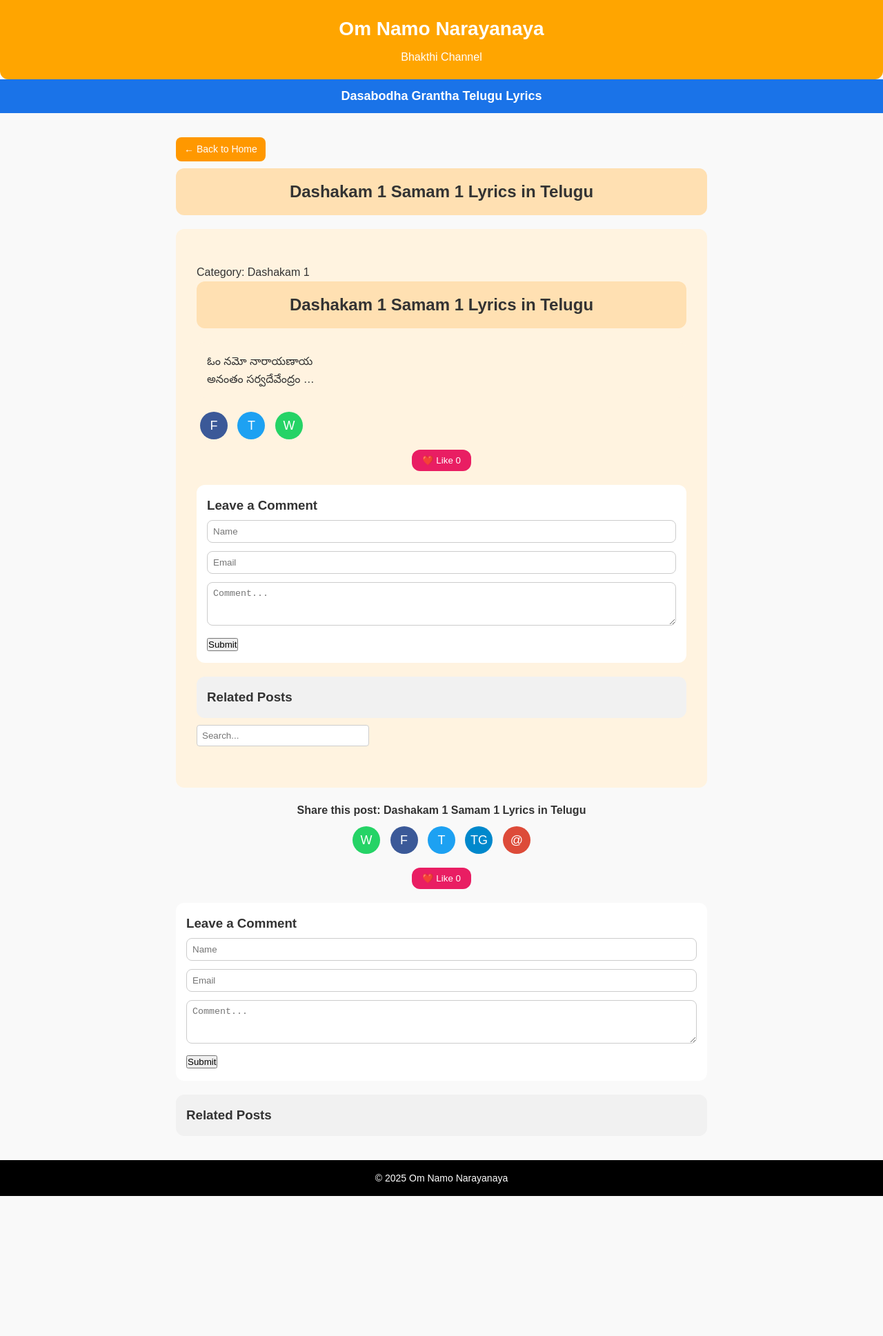
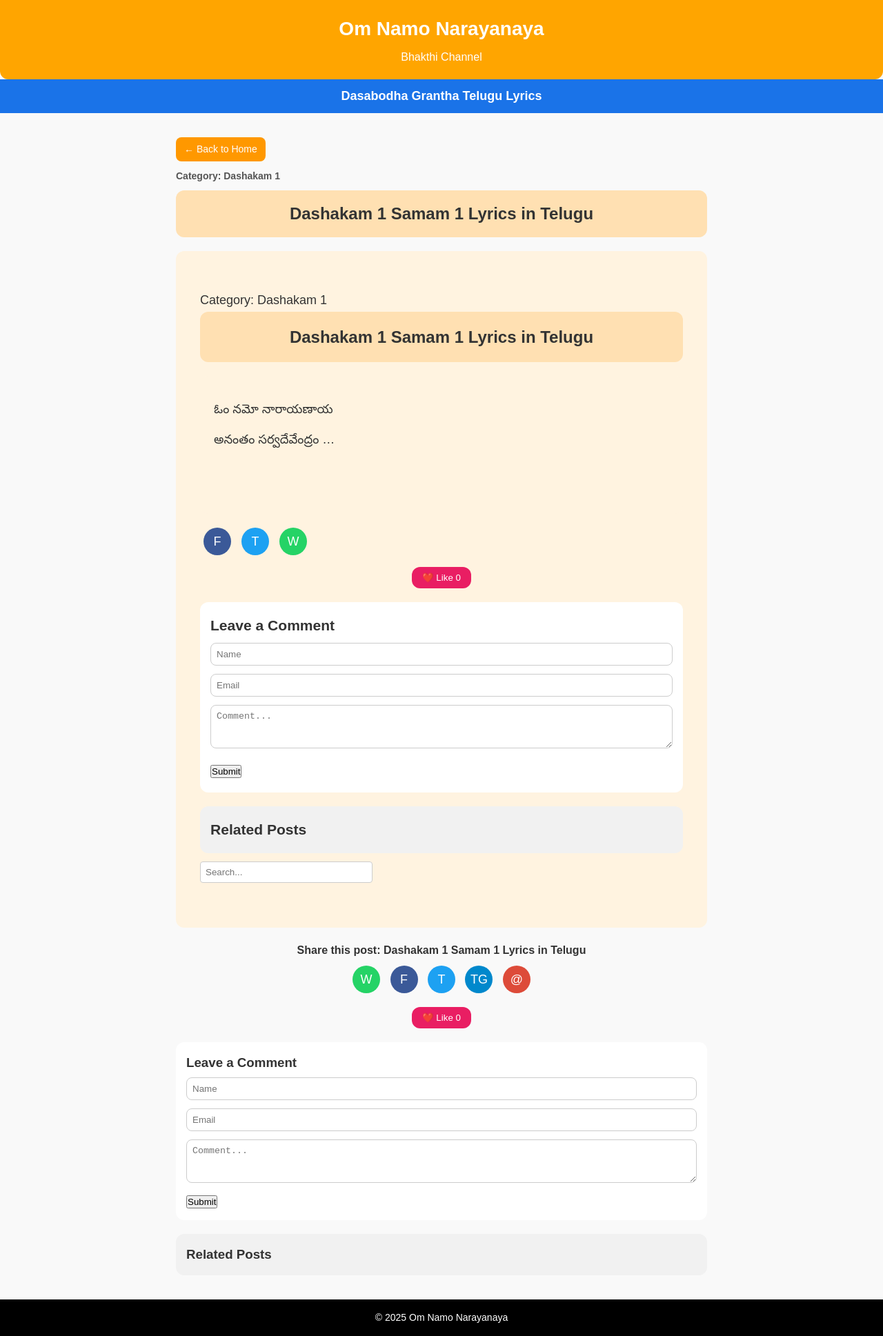
Before and after one commit to csrgnk/gsrgnk.github.io, a Jekyll site: the page built from posts/dashakam-1/index.html, in a window 1280 px wide. Shown: the whole page at 69% size. Built offline with Jekyll 4.4.1, drawn with Linux system fonts in a browser that asks for light colours; comment, search, counter and statistics services are not loaded; before the commit the page ends 1734 px from its top, so only the background shows below that.

Commit message:
Update post.html

```diff
--- a/_layouts/post.html
+++ b/_layouts/post.html
@@ -12,8 +12,18 @@
     header p { margin: 5px 0 0 0; font-size: 16px; }
     .tagline { background: #1a73e8; color: #fff; text-align: center; padding: 10px 0; font-size: 18px; font-weight: bold; }
     .container { max-width: 800px; margin: 20px auto; padding: 15px; }
+    a.back-home { display: inline-block; padding: 6px 12px; background: #ff9800; color: #fff; border-radius: 8px; text-decoration: none; font-size: 14px; margin-bottom: 10px; }
+    /* Category */
+    .category { font-size: 14px; font-weight: bold; margin-bottom: 10px; color: #555; }
+
+    /* Post title */
     .post-title { background: #ffe0b2; padding: 15px; border-radius: 12px; font-size: 24px; font-weight: bold; text-align: center; margin-bottom: 20px; }
-    .post-content { background: #fff3e0; padding: 15px; border-radius: 12px; margin-bottom: 20px; line-height: 1.6; }
+
+    /* Post content */
+    .post-content { background: #fff3e0; padding: 20px; border-radius: 12px; margin-bottom: 20px; line-height: 1.8; min-height: 200px; font-size: 18px; }
+    .post-content p { margin: 12px 0; }
+
+    /* Share Section */
     .share-section { text-align: center; margin: 20px 0; }
     .share-section p { font-weight: bold; margin-bottom: 10px; }
     .share-buttons a { display: inline-block; width: 40px; height: 40px; line-height: 40px; border-radius: 50%; margin: 0 5px; color: #fff; text-align: center; text-decoration: none; font-size: 18px; }
@@ -22,15 +32,21 @@
     .share-buttons .wa { background: #25d366; }
     .share-buttons .tg { background: #0088cc; }
     .share-buttons .em { background: #dd4b39; }
+
+    /* Like Button */
     .like-box { text-align: center; margin: 15px 0; }
     .like-btn { background: #e91e63; color: #fff; padding: 8px 15px; border: none; border-radius: 12px; cursor: pointer; }
+
+    /* Comments */
     .comments { background: #fff; padding: 15px; border-radius: 12px; margin-top: 20px; }
     .comments input, .comments textarea { width: 100%; padding: 8px; margin: 6px 0; border: 1px solid #ccc; border-radius: 8px; }
+
+    /* Related Posts */
     .related { margin-top: 20px; padding: 15px; background: #f1f1f1; border-radius: 12px; }
     .related h3 { margin-top: 0; }
     .related ul { list-style: none; padding: 0; }
     .related li { margin: 5px 0; }
-    a.back-home { display: inline-block; padding: 6px 12px; background: #ff9800; color: #fff; border-radius: 8px; text-decoration: none; font-size: 14px; margin-bottom: 10px; }
+
     @media (max-width: 600px) { .container { padding: 0 10px; } }
   </style>
 </head>
@@ -45,10 +61,14 @@
   <!-- Secondary tagline -->
   <div class="tagline">Dasabodha Grantha Telugu Lyrics</div>
 
-  <!-- Main Container -->
   <div class="container">
 
     <a href="/" class="back-home">← Back to Home</a>
+
+    <!-- Category -->
+    {% if page.categories %}
+      <div class="category">Category: {{ page.categories | join: ', ' }}</div>
+    {% endif %}
 
     <!-- Post Title -->
     <div class="post-title">{{ page.title }}</div>
```
